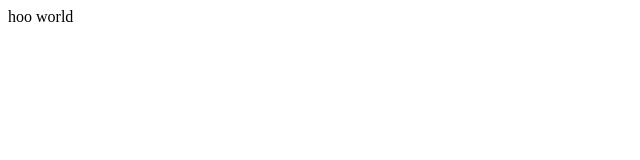
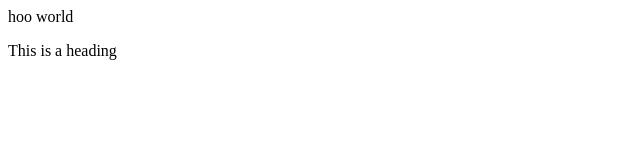
Before and after one commit to mateenarshad5046/apnacollege, a plain HTML site: page index.html in a window 1280 px wide. Shown: the whole page, without its empty margins (0-640 px from the left). Drawn offline with Linux system fonts and the light colour scheme.

Commit message:
Update index.html

```diff
--- a/index.html
+++ b/index.html
@@ -1 +1,2 @@
 <p>hoo world</p>
+<h>This is a heading</h>
```
